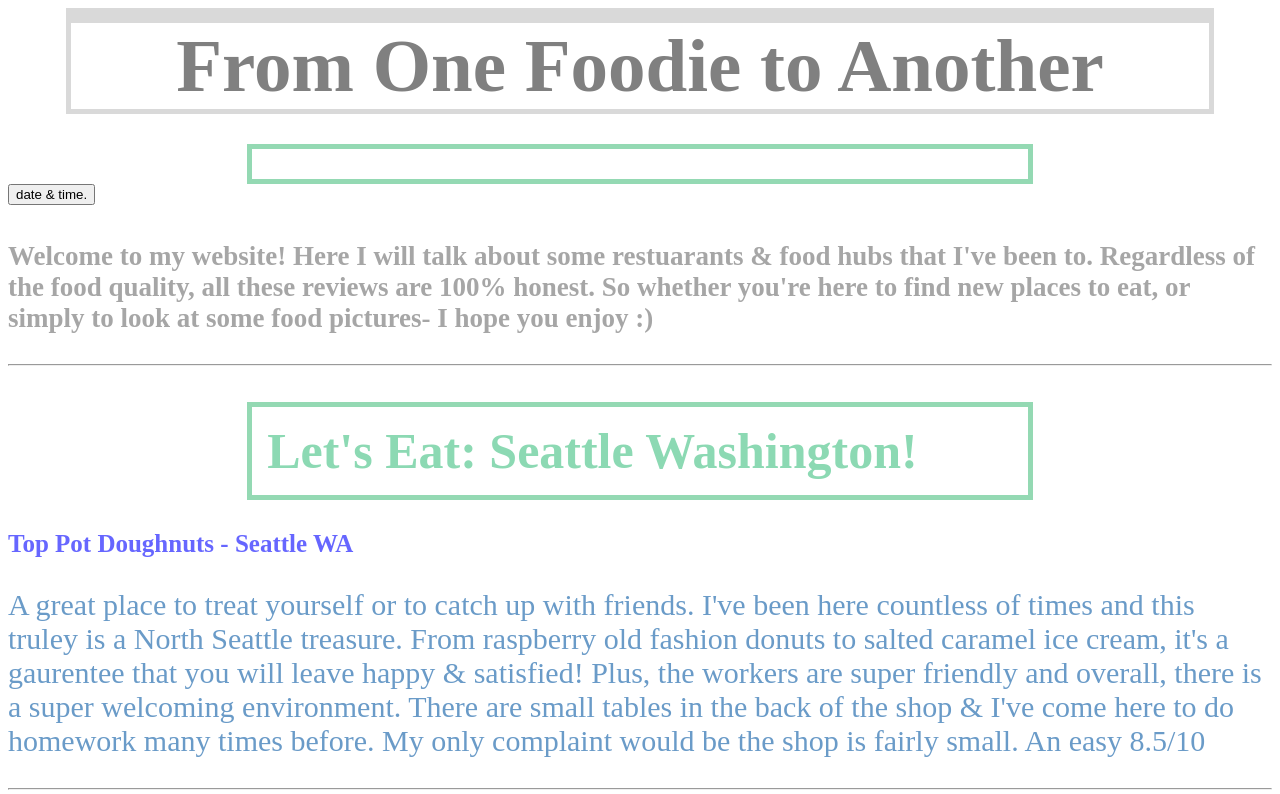
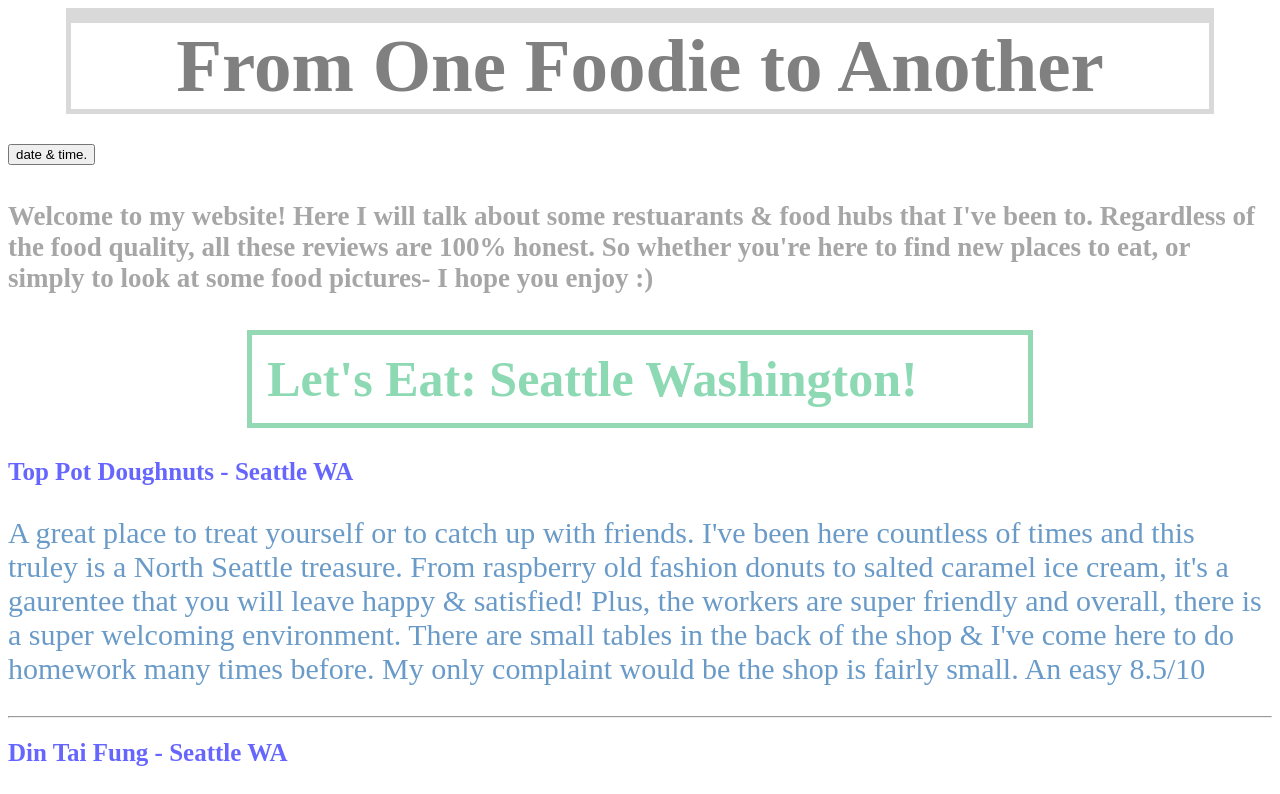
Before and after one commit to mmona-li/GWC, a plain HTML site: page index.html in a window 1280 px wide. Shown: the top 794 px of the page. Drawn offline with Linux system fonts and the light colour scheme.

Commit message:
👐🎁 Updated with Glitch

```diff
--- a/index.html
+++ b/index.html
@@ -26,7 +26,7 @@
 
 
 
-    <h1> </h1>
+
  <button type="button"
 onclick="document.getElementById('demo').innerHTML = Date()">
 date & time.</button>
@@ -53,7 +53,6 @@
 
 </p>
 <p> </p>
-<hr>
 </body>
 </html>
 
```
